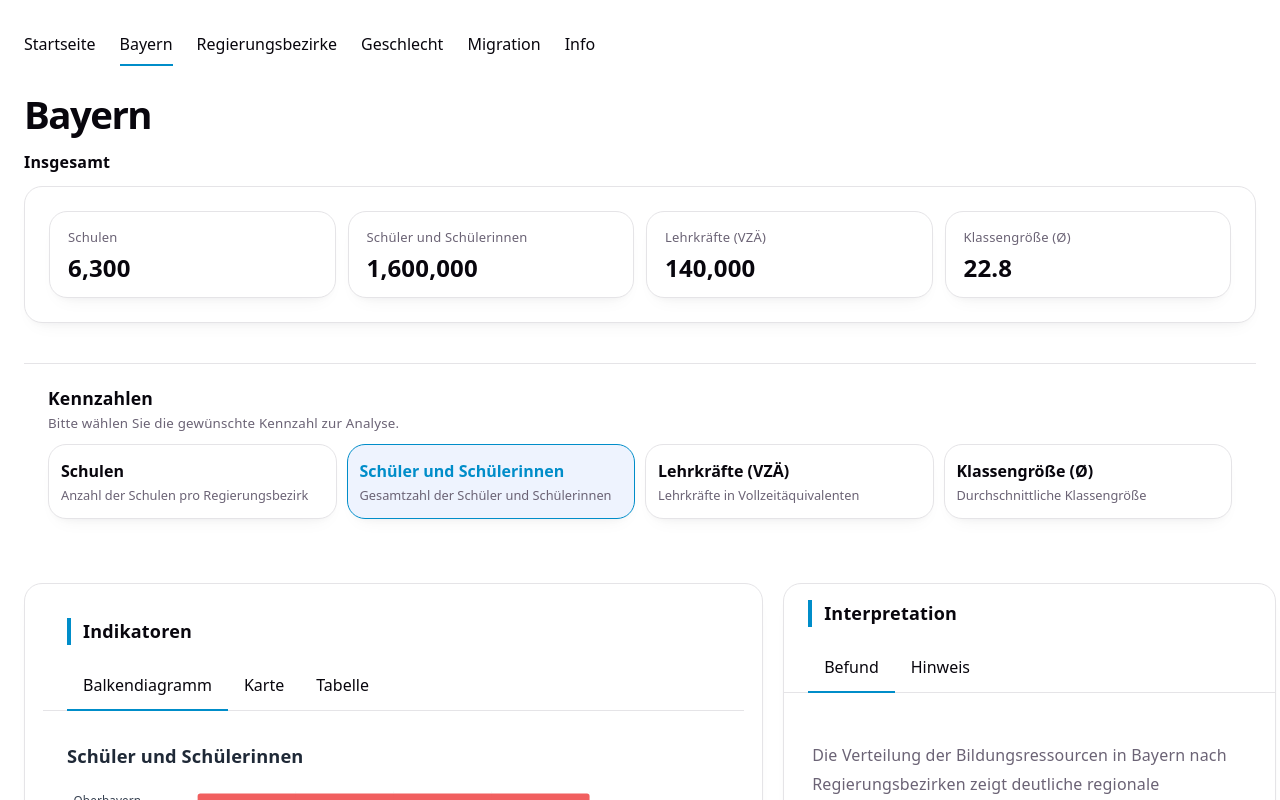
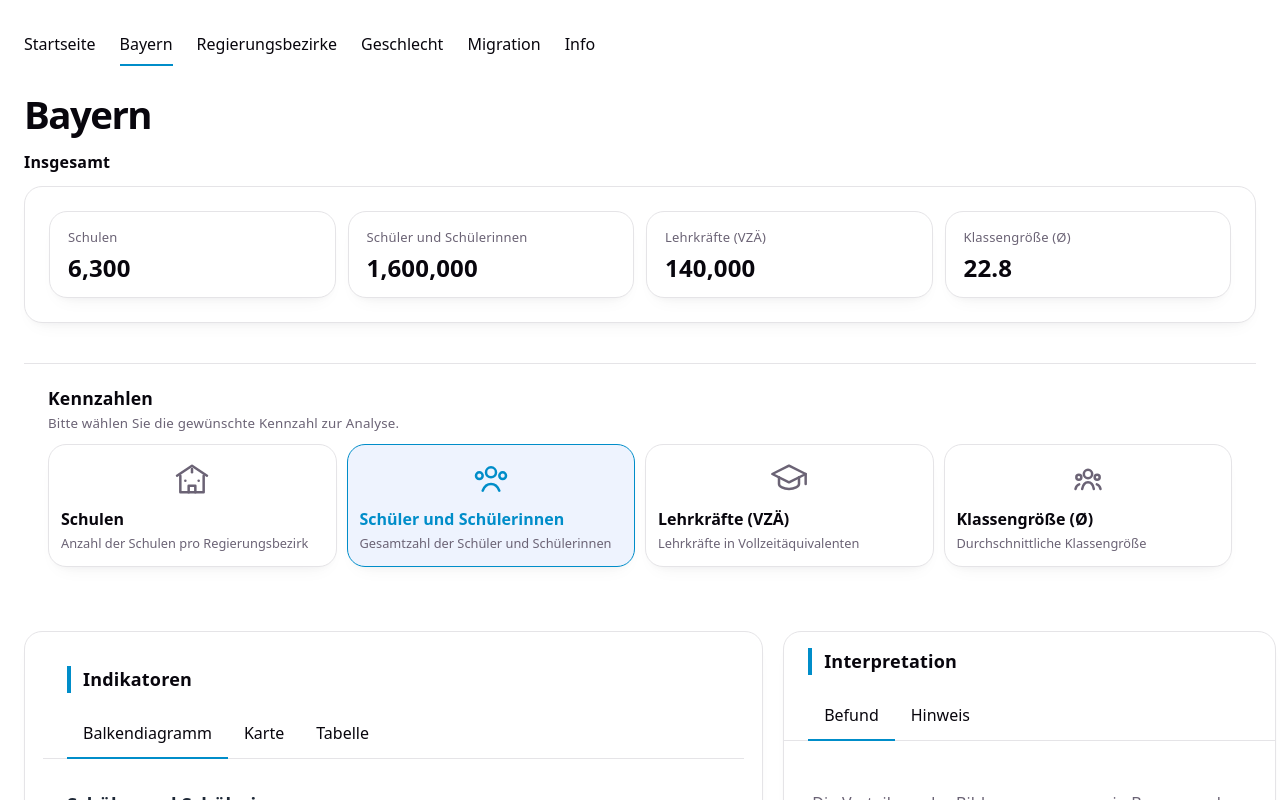
Before and after one commit to edgar-treischl/dash-board-mfe, a React (Vite) app: page / in a window 1280 px wide. Both pictures are taken after a click on the button "Bayern". Shown: the top 800 px of the page. Built offline with nearby package versions, Linux system fonts and the light colour scheme.

Commit message:
Hello Icons

```diff
--- a/src/App.css
+++ b/src/App.css
@@ -121,6 +121,31 @@
 
 .class-retention-mfe__level-select-btn.is-active .class-retention-mfe__level-desc {
   color: var(--class-retention-text);
+}
+
+.class-retention-mfe__grid-icon-wrapper {
+  display: flex;
+  align-items: center;
+  justify-content: center;
+  width: 40px;
+  height: 40px;
+  margin: 0 auto 8px;
+  color: var(--class-retention-text);
+  transition: color 0.15s ease;
+}
+
+.class-retention-mfe__level-select-btn:hover .class-retention-mfe__grid-icon-wrapper {
+  color: var(--class-retention-accent);
+}
+
+.class-retention-mfe__level-select-btn.is-active .class-retention-mfe__grid-icon-wrapper {
+  color: var(--class-retention-accent);
+}
+
+.class-retention-mfe__grid-icon {
+  width: 100%;
+  height: 100%;
+  stroke-width: 1.5;
 }
 
 .class-retention-mfe__hero-text {
--- a/src/components/BavariaPage.tsx
+++ b/src/components/BavariaPage.tsx
@@ -4,6 +4,7 @@ import { COMMON_STYLES } from '../config/chartConfig.ts'
 import { InterpretationBox } from './InterpretationBox.tsx'
 import { RegierungsbezirkeMap } from './charts/RegierungsMap.tsx'
 import { ViewSwitcher } from './controls/ViewSwitcher.tsx'
+import { SchoolsIcon, PupilsIcon, TeachersIcon, ClassSizeIcon } from '../utils/icons.tsx'
 
 
 type MetricKey = 'schools' | 'students' | 'teachersFTE' | 'avgClassSize'
@@ -44,6 +45,13 @@ function BavariaViewComponent({
     students: '#ef4444',
     teachersFTE: '#10b981',
     avgClassSize: '#f59e0b',
+  }
+
+  const metricIcons: Record<MetricKey, React.ReactNode> = {
+    schools: <SchoolsIcon className="class-retention-mfe__grid-icon" />,
+    students: <PupilsIcon className="class-retention-mfe__grid-icon" />,
+    teachersFTE: <TeachersIcon className="class-retention-mfe__grid-icon" />,
+    avgClassSize: <ClassSizeIcon className="class-retention-mfe__grid-icon" />,
   }
 
   // Sort regions by selected metric value
@@ -121,6 +129,9 @@ function BavariaViewComponent({
                 className={`class-retention-mfe__level-select-btn ${selectedMetric === key ? 'is-active' : ''}`}
                 onClick={() => onMetricChange(key)}
               >
+                <div className="class-retention-mfe__grid-icon-wrapper">
+                  {metricIcons[key]}
+                </div>
                 <strong>{metricLabels[key]}</strong>
                 <span className="class-retention-mfe__level-desc">{metricDescriptions[key]}</span>
               </button>
--- /dev/null
+++ b/src/utils/icons.tsx
@@ -0,0 +1,98 @@
+// Icon components for shell navigation and UI elements
+
+type IconProps = {
+  className?: string;
+};
+
+export function TeachersIcon({ className }: IconProps) {
+  return (
+    <svg
+      viewBox="0 0 24 24"
+      fill="none"
+      stroke="currentColor"
+      strokeWidth="2"
+      strokeLinecap="round"
+      strokeLinejoin="round"
+      className={className}
+    >
+      {/* Cap */}
+      <path d="M2 9l10-5 10 5-10 5-10-5z" />
+
+      {/* Tassel */}
+      <path d="M22 9v6" />
+
+      {/* Base */}
+      <path d="M6 11v4c0 1.5 2.7 3 6 3s6-1.5 6-3v-4" />
+    </svg>
+  );
+}
+
+export function PupilsIcon({ className }: IconProps) {
+  return (
+    <svg
+      viewBox="0 0 24 24"
+      fill="none"
+      stroke="currentColor"
+      strokeWidth="2"
+      strokeLinecap="round"
+      strokeLinejoin="round"
+      className={className}
+    >
+      {/* Center pupil */}
+      <circle cx="12" cy="8" r="3" />
+      <path d="M7 19c1-2.5 3-4 5-4s4 1.5 5 4" />
+
+      {/* Side pupils */}
+      <circle cx="5" cy="10" r="2" />
+      <circle cx="19" cy="10" r="2" />
+    </svg>
+  );
+}
+
+export function SchoolsIcon({ className }: IconProps) {
+  return (
+    <svg
+      viewBox="0 0 24 24"
+      fill="none"
+      stroke="currentColor"
+      strokeWidth="2"
+      strokeLinecap="round"
+      strokeLinejoin="round"
+      className={className}
+    >
+      <path d="M3 10l9-6 9 6" />
+      <path d="M5 10v10h14V10" />
+      <path d="M10 20v-4h4v4" />
+      <path d="M8 13h.01" />
+      <path d="M16 13h.01" />
+      <path d="M12 6v2" />
+    </svg>
+  );
+}
+
+
+export function ClassSizeIcon({ className }: IconProps) {
+  return (
+    <svg
+      viewBox="0 0 24 24"
+      fill="none"
+      stroke="currentColor"
+      strokeWidth="2"
+      strokeLinecap="round"
+      strokeLinejoin="round"
+      className={className}
+    >
+      {/* Center person */}
+      <circle cx="12" cy="9" r="2.5" />
+      <path d="M8.5 18c.5-2.5 2-4 3.5-4s3 .8 3.5 4" />
+
+      {/* Left person */}
+      <circle cx="6.5" cy="11" r="1.5" />
+      <path d="M4.5 18c.3-1.5 1.2-2.5 2.2-2.8" />
+
+      {/* Right person */}
+      <circle cx="17.5" cy="11" r="1.5" />
+      <path d="M19.5 18c-.3-1.5-1.2-2.5-2.2-2.8" />
+    </svg>
+  );
+}
```
